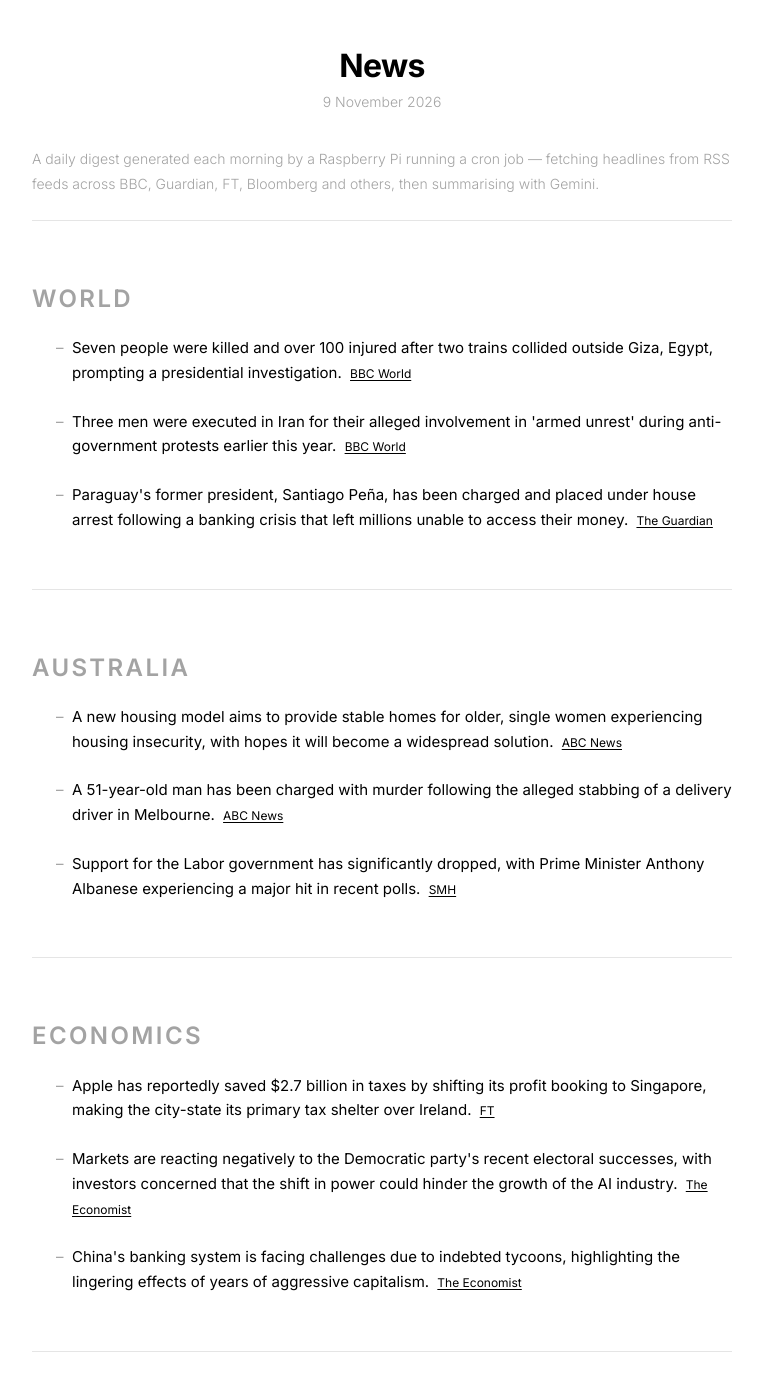
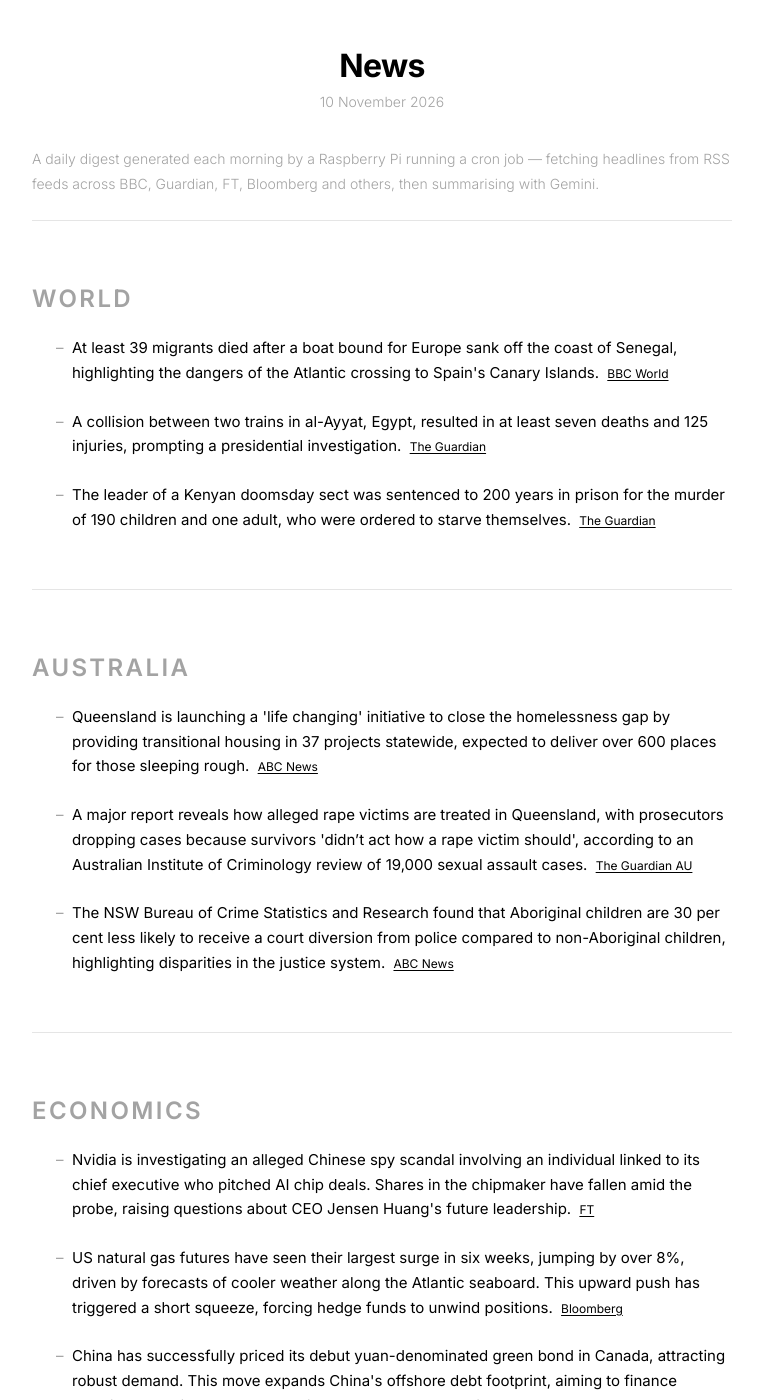
Before and after one commit to s-jac/s-jac.github.io, a Jekyll site: the page built from projects/news.html, in a window 1280 px wide and 1400 px high. Shown: the whole window, without its empty margins (258-1021 px from the left). Built offline with Jekyll 4.4.1, drawn with Linux system fonts in a browser that asks for light colours; some of the changed text lies outside the part shown.

Commit message:
daily news update 10 November 2026

```diff
--- a/_data/news.json
+++ b/_data/news.json
@@ -1,22 +1,22 @@
 {
-  "date": "9 November 2026",
-  "generated_at": "2026-11-08T20:04:32.005348+00:00",
+  "date": "10 November 2026",
+  "generated_at": "2026-11-09T20:00:30.302531+00:00",
   "sections": [
     {
       "heading": "World",
       "bullets": [
         {
-          "text": "Seven people were killed and over 100 injured after two trains collided outside Giza, Egypt, prompting a presidential investigation.",
+          "text": "At least 39 migrants died after a boat bound for Europe sank off the coast of Senegal, highlighting the dangers of the Atlantic crossing to Spain's Canary Islands.",
           "source": "BBC World",
           "url": "https://www.bbc.com/news/world"
         },
         {
-          "text": "Three men were executed in Iran for their alleged involvement in 'armed unrest' during anti-government protests earlier this year.",
-          "source": "BBC World",
-          "url": "https://www.bbc.com/news/world"
+          "text": "A collision between two trains in al-Ayyat, Egypt, resulted in at least seven deaths and 125 injuries, prompting a presidential investigation.",
+          "source": "The Guardian",
+          "url": "https://www.theguardian.com"
         },
         {
-          "text": "Paraguay's former president, Santiago Peña, has been charged and placed under house arrest following a banking crisis that left millions unable to access their money.",
+          "text": "The leader of a Kenyan doomsday sect was sentenced to 200 years in prison for the murder of 190 children and one adult, who were ordered to starve themselves.",
           "source": "The Guardian",
           "url": "https://www.theguardian.com"
         }
@@ -26,19 +26,19 @@
       "heading": "Australia",
       "bullets": [
         {
-          "text": "A new housing model aims to provide stable homes for older, single women experiencing housing insecurity, with hopes it will become a widespread solution.",
+          "text": "Queensland is launching a 'life changing' initiative to close the homelessness gap by providing transitional housing in 37 projects statewide, expected to deliver over 600 places for those sleeping rough.",
           "source": "ABC News",
           "url": "https://www.abc.net.au/news"
         },
         {
-          "text": "A 51-year-old man has been charged with murder following the alleged stabbing of a delivery driver in Melbourne.",
+          "text": "A major report reveals how alleged rape victims are treated in Queensland, with prosecutors dropping cases because survivors 'didn’t act how a rape victim should', according to an Australian Institute of Criminology review of 19,000 sexual assault cases.",
+          "source": "The Guardian AU",
+          "url": "https://www.theguardian.com/au"
+        },
+        {
+          "text": "The NSW Bureau of Crime Statistics and Research found that Aboriginal children are 30 per cent less likely to receive a court diversion from police compared to non-Aboriginal children, highlighting disparities in the justice system.",
           "source": "ABC News",
           "url": "https://www.abc.net.au/news"
-        },
-        {
-          "text": "Support for the Labor government has significantly dropped, with Prime Minister Anthony Albanese experiencing a major hit in recent polls.",
-          "source": "SMH",
-          "url": "https://www.smh.com.au"
         }
       ]
     },
@@ -46,19 +46,19 @@
       "heading": "Economics",
       "bullets": [
         {
-          "text": "Apple has reportedly saved $2.7 billion in taxes by shifting its profit booking to Singapore, making the city-state its primary tax shelter over Ireland.",
+          "text": "Nvidia is investigating an alleged Chinese spy scandal involving an individual linked to its chief executive who pitched AI chip deals. Shares in the chipmaker have fallen amid the probe, raising questions about CEO Jensen Huang's future leadership.",
           "source": "FT",
           "url": "https://www.ft.com"
         },
         {
-          "text": "Markets are reacting negatively to the Democratic party's recent electoral successes, with investors concerned that the shift in power could hinder the growth of the AI industry.",
-          "source": "The Economist",
-          "url": "https://www.economist.com/finance-and-economics"
+          "text": "US natural gas futures have seen their largest surge in six weeks, jumping by over 8%, driven by forecasts of cooler weather along the Atlantic seaboard. This upward push has triggered a short squeeze, forcing hedge funds to unwind positions.",
+          "source": "Bloomberg",
+          "url": "https://www.bloomberg.com/markets"
         },
         {
-          "text": "China's banking system is facing challenges due to indebted tycoons, highlighting the lingering effects of years of aggressive capitalism.",
-          "source": "The Economist",
-          "url": "https://www.economist.com/finance-and-economics"
+          "text": "China has successfully priced its debut yuan-denominated green bond in Canada, attracting robust demand. This move expands China's offshore debt footprint, aiming to finance sustainable projects and bolster ties between the two nations.",
+          "source": "Bloomberg",
+          "url": "https://www.bloomberg.com/markets"
         }
       ]
     }
```
